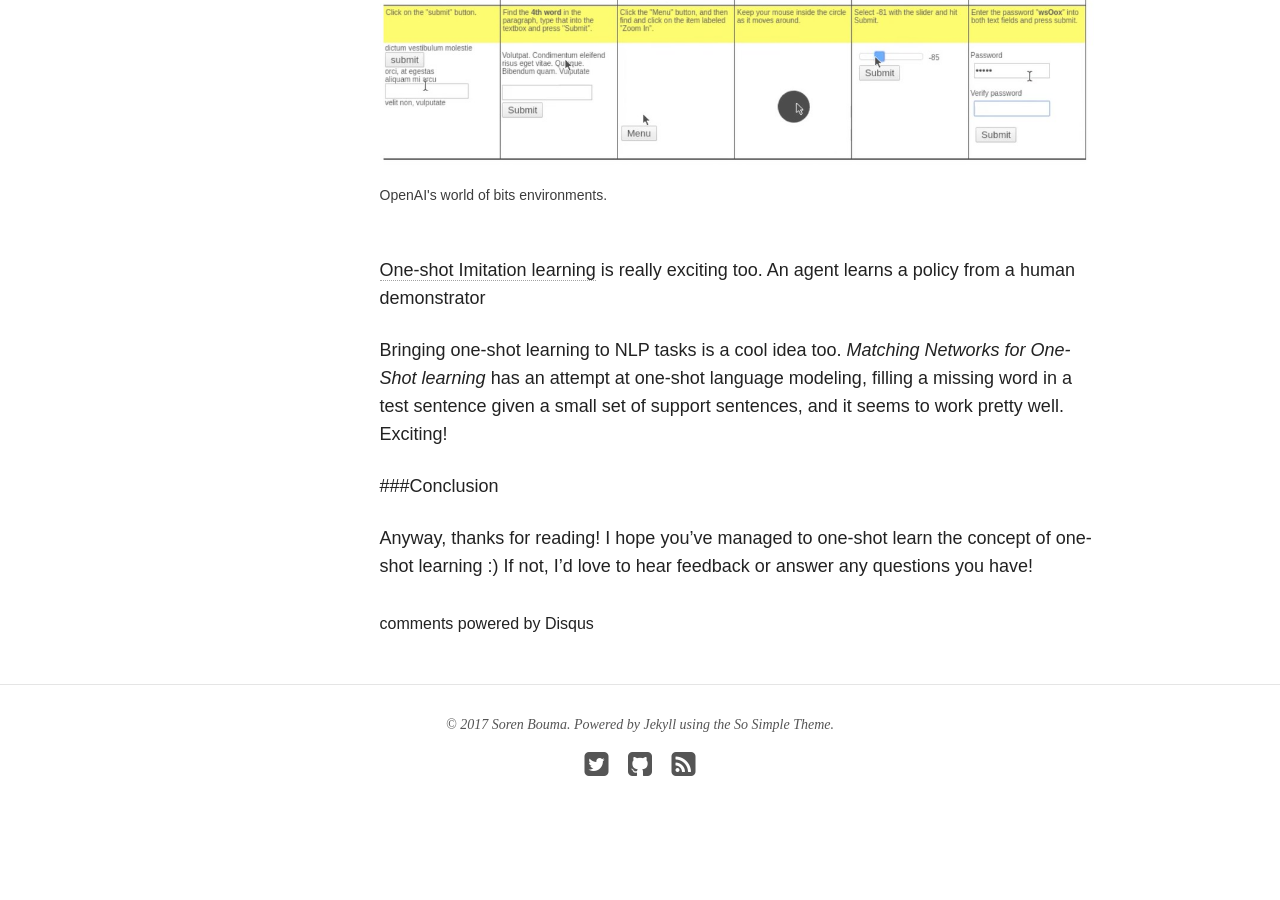
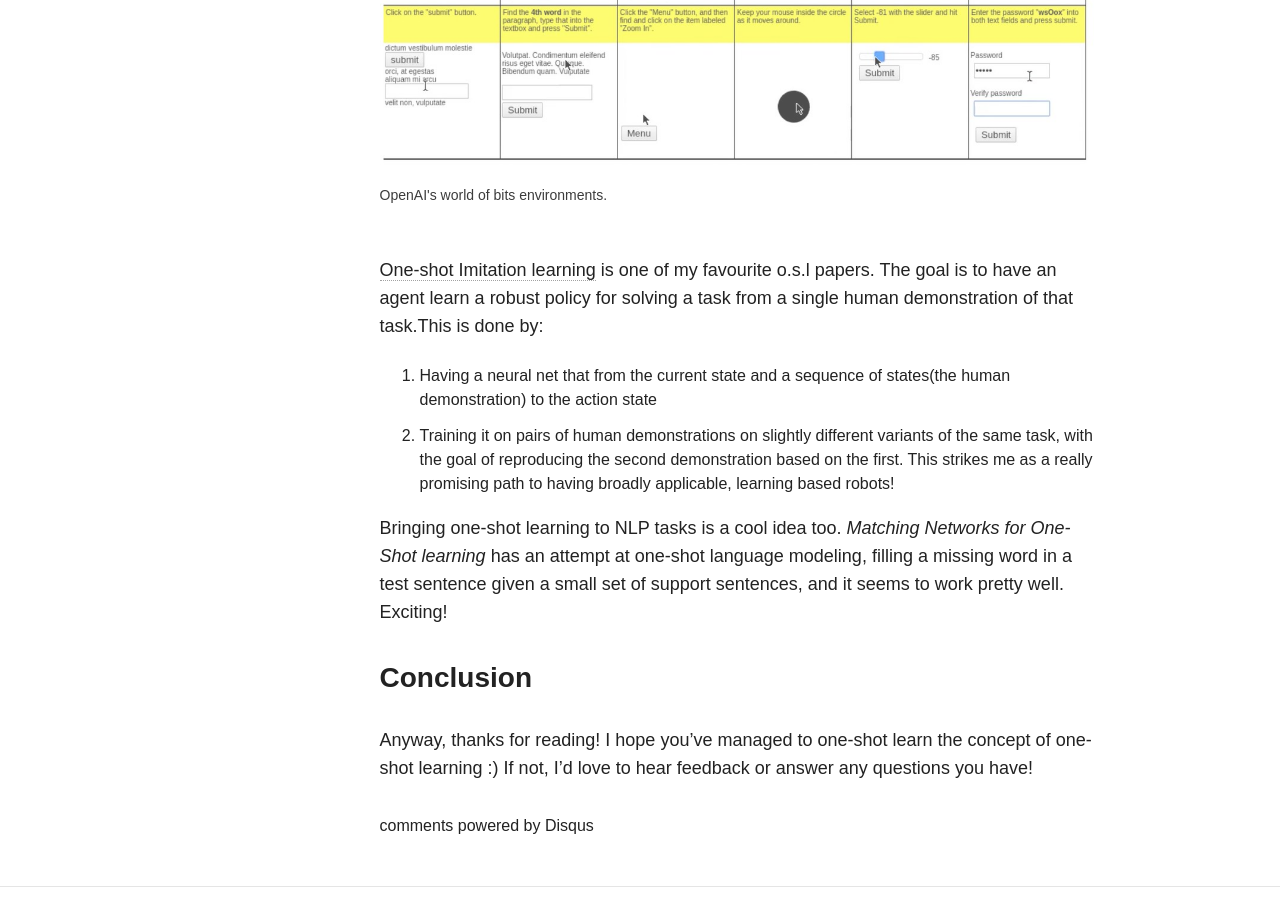
Before and after one commit to sorenbouma/sorenbouma.github.io, a Jekyll site: the page built from _posts/blog/2017-02-11-oneshot.md, in a window 1280 px wide and 900 px high, scrolled down 16714 px. Built offline with Jekyll 4.4.1, drawn with Linux system fonts in a browser that asks for light colours; nearby versions of some CDN libraries; formulas are drawn with MathJax 3; comment, search, counter and statistics services are not loaded; before the commit the page ends 17590 px from its top, so only the background shows below that; some of the changed text lies outside the part shown.

Commit message:
added paragraph about imitation learning

```diff
--- a/_posts/blog/2017-02-11-oneshot.md
+++ b/_posts/blog/2017-02-11-oneshot.md
@@ -52,7 +52,7 @@ Before we try to solve any problem, we should first precisely state what the pro
 
 Our model is given a tiny labelled training set  \\( S \\), which has N examples, each vectors of the same dimension with a distinct label \\(y\\).
 
-\\[ S = \\{ (x_1,y_1), ..., (x_N,y_N) \\} : \\]
+\\[ S = \\{ (x_1,y_1), ..., (x_N,y_N) \\}  \\]
 
 It is also given \\( \hat{x} \\), the test example it has to classify. Since exactly one example in the support set has the right class, the aim is to correctly guess which \\( y \in S \\) is the same as \\(\hat{x} \\)'s class, \\(\hat{y}\\).
 
@@ -378,12 +378,15 @@ Ideas from one-shot learning could be used for more sample efficient reinforceme
 </figure>
 
 
-[One-shot Imitation learning](https://arxiv.org/abs/1703.07326) is really exciting too. An agent learns a policy from a human demonstrator
+[One-shot Imitation learning](https://arxiv.org/abs/1703.07326) is one of my favourite o.s.l papers. The goal is to have an agent learn a robust policy for solving a task from a single human demonstration of that task.This is done by:
+1. Having a neural net that from the current state and a sequence of states(the human demonstration) to the action state
+2. Training it on pairs of human demonstrations on slightly different variants of the same task, with the goal of reproducing the second demonstration based on the first.
+This strikes me as a really promising path to having broadly applicable, learning based robots!
 
 
 Bringing one-shot learning to NLP tasks is a cool idea too. *Matching Networks for One-Shot learning* has an attempt at one-shot language modeling, filling a missing word in a test sentence given a small set of support sentences, and it seems to work pretty well. Exciting!
 
 
-###Conclusion
+### Conclusion
 
 Anyway, thanks for reading! I hope you've managed to one-shot learn the concept of one-shot learning :) If not, I'd love to hear feedback or answer any questions you have!
```
Also changed, not shown: other parts of _posts/blog/2017-02-11-oneshot.md (+1 -1 lines).
